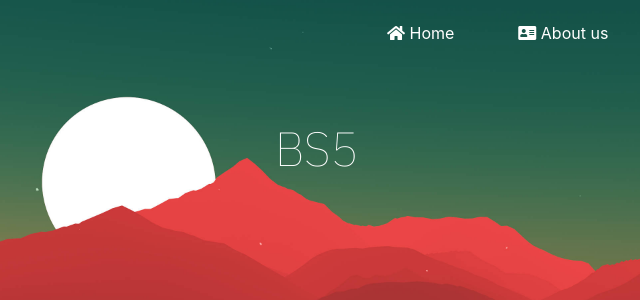
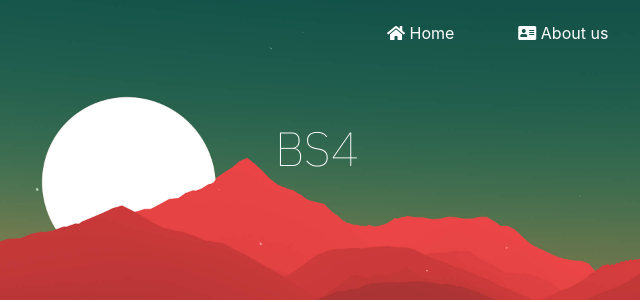
Before and after one commit to Willnapolitano/bs4-site, a website: page src/index.html in a window 1280 px wide. Shown: the top 302 px of the page, 323-963 px from the left. Drawn offline with nearby package versions, Linux system fonts and the light colour scheme.

Commit message:
BS5 title fix

```diff
--- a/src/index.html
+++ b/src/index.html
@@ -14,7 +14,7 @@
     <div class="container-fluid p-0">
         <header>
             <div class="jumbotron jumbotron-fluid text-center" style="background-image: url('./imgs/background.jpg'); background-size: cover;" id="img-jumbotron">
-              <h1 class="text-white mt-2-2 plex-sans fonte-3em">BS5</h1>
+              <h1 class="text-white mt-2-2 plex-sans fonte-3em">BS4</h1>
             </div>
             <div class="mask" style="background-color: rgba(0,0,0 0.6);">
             </div>
```
